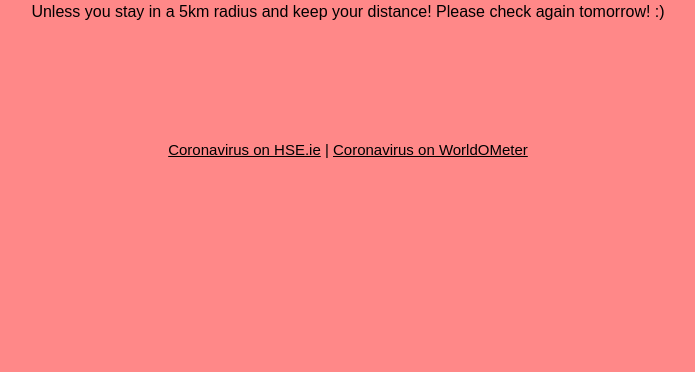
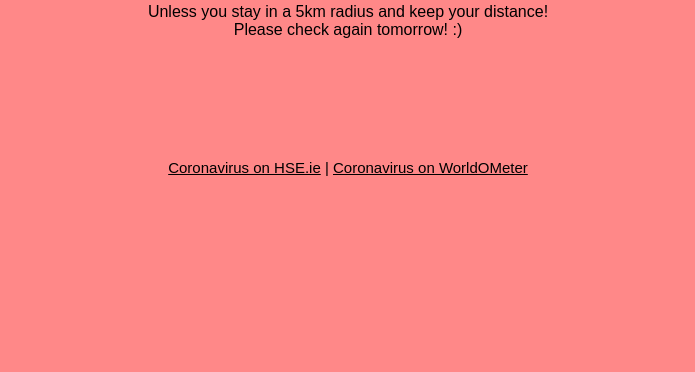
Before and after one commit to sangregoriopaolo/canileavehome.ie, a plain HTML site: page index.html in a window 1280 px wide. Shown: the part 428-800 px from the top of the page, without its empty margins (292-987 px from the left). Drawn offline with Linux system fonts and the light colour scheme.

Commit message:
Update index.html

```diff
--- a/index.html
+++ b/index.html
@@ -50,7 +50,7 @@
 <body>
     <p class="can-i-leave-home">Can I leave home today?</p>
     <h1>NO</h1>
-    <p class="check-again">Unless you stay in a 5km radius and keep your distance! Please check again tomorrow! :)</p>
+    <p class="check-again">Unless you stay in a 5km radius and keep your distance!<br/>Please check again tomorrow! :)</p>
     <div class="links">
         <a href="https://www2.hse.ie/coronavirus">Coronavirus on HSE.ie</a> | <a href="https://www.worldometers.info/coronavirus/country/ireland/">Coronavirus on WorldOMeter</a>
     </div>
```
